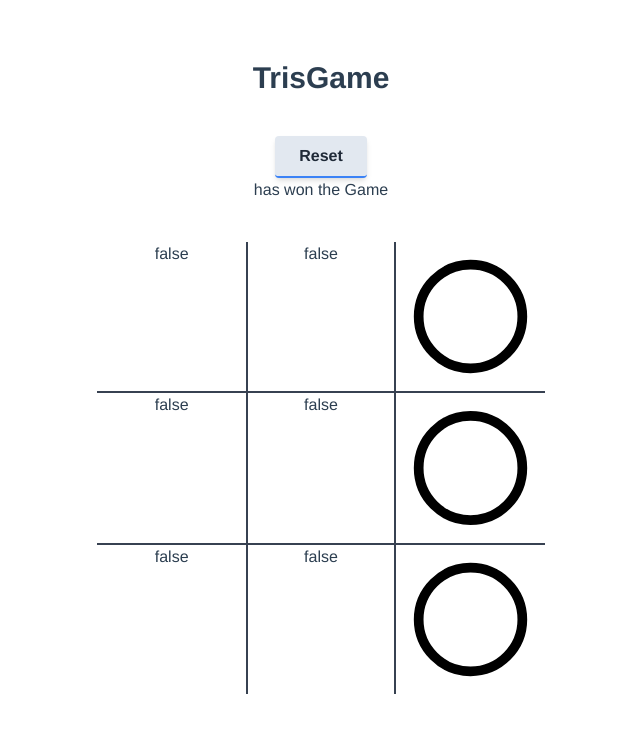
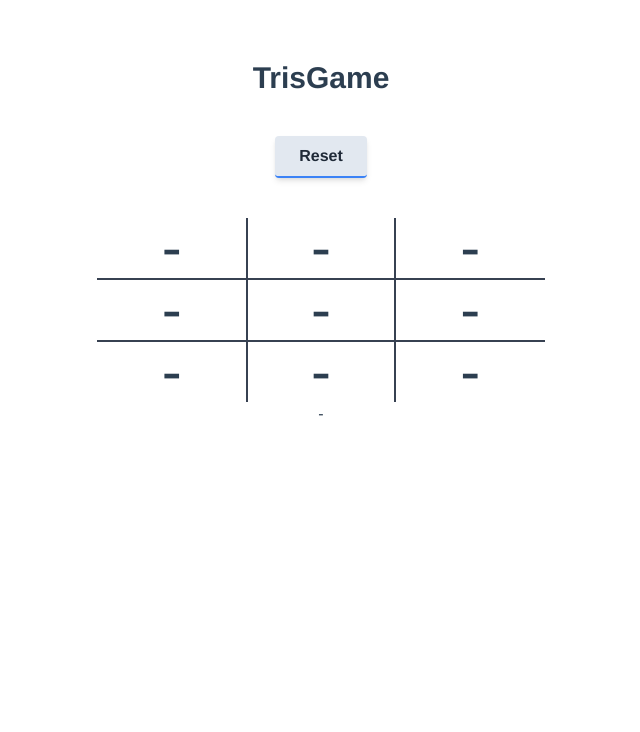
Before and after one commit to Gabgri/trisgame, a Vue app: page / in a window 1280 px wide. Both pictures are taken after a click on the button "Start Your Game!". Shown: the top 732 px of the page, without its empty margins (319-959 px from the left). Built offline with nearby package versions, Linux system fonts and the light colour scheme.

Commit message:
Component Box to handle single x and o

```diff
--- a/src/App.vue
+++ b/src/App.vue
@@ -1,13 +1,15 @@
 <template>
   <h1 class="mb-10 text-3xl font-bold">TrisGame</h1>
 
-  <button class="bg-slate-200 text-gray-800 font-bold rounded border-b-2 border-blue-500 hover:border-blue-600 hover:bg-blue-500 hover:text-white shadow-md py-2 px-6 inline-flex items-center"
-  v-show="!isStarted" @click="startGame">Start Your Game!</button>
+  <button v-show="!isStarted" @click="startGame"
+  class="bg-slate-200 text-gray-800 font-bold rounded border-b-2 border-blue-500 hover:border-blue-600 hover:bg-blue-500 hover:text-white shadow-md py-2 px-6 inline-flex items-center">
+  Start Your Game!</button>
 
-  <button class="bg-slate-200 text-gray-800 font-bold rounded border-b-2 border-blue-500 hover:border-blue-600 hover:bg-blue-500 hover:text-white shadow-md py-2 px-6 inline-flex items-center"
-  v-show="isStarted">Reset</button>
+  <button v-show="isStarted"
+  class="bg-slate-200 text-gray-800 font-bold rounded border-b-2 border-blue-500 hover:border-blue-600 hover:bg-blue-500 hover:text-white shadow-md py-2 px-6 inline-flex items-center">
+  Reset</button>
 
-  <p>{{ opath }} has won the Game</p>
+  <!-- <p> has won the Game</p> -->
   <Grid v-if="isStarted" />
 </template>
 
@@ -21,3 +23,9 @@ import { ref } from "vue";
   }
 
 </script>
+
+<!--
+Orizzontali: [1, 2, 3], [4, 5, 6], [7, 8, 9]
+Verticali: [1, 4, 7], [2, 5, 8], [3, 6, 9]
+Diagonali: [1, 5, 9], [3, 5, 7]
+-->
--- a/src/assets/main.css
+++ b/src/assets/main.css
@@ -16,3 +16,7 @@ body {
     color: #2c3e50;
     margin: 60px 10px 10px 10px;
 }
+
+#grid {
+    @apply text-6xl;
+}
--- a/src/components/Box.vue
+++ b/src/components/Box.vue
@@ -1,7 +1,20 @@
 <template>
-    <p>Sono dentro il template box</p>
-    <div>{{ input }}</div>
+<span @click="handler">{{ output }}</span>
 </template>
 
 <script setup>
+import { ref } from "vue";
+  let input = false;
+  const output = ref('-');
+
+  function handler() {
+    console.log("clicked");
+    if (input) {
+      output.value = "X";
+    } else {
+      output.value = "O";
+    }
+    input = !input;
+    console.log(input);
+  }
 </script>
--- a/src/components/Grid.vue
+++ b/src/components/Grid.vue
@@ -1,54 +1,35 @@
 <template>
     <!--Grid-->
-    <div class="mx-auto mt-10 max-w-md">
+    <div id="grid" class="mx-auto mt-10 max-w-md">
         <!--Rows-->
         <div class="grid grid-cols-3">
-            <div>{{ input }}</div>
-            <div class="border-x-2 border-gray-700">
-                {{ input }}</div>
-            <img src="../assets/oTris.svg" alt="logo">
-            <!-- <div>{{ input }}</div> -->
+            <Box />
+            <Box class="border-x-2 border-gray-700" />
+            <Box />
         </div>
         <div class="grid grid-cols-3">
-            <div class="border-y-2 border-gray-700">
-                {{ input }}</div>
-            <div class="border-2 border-gray-700">
-                {{ input }}</div>
-            <div class="border-y-2 border-gray-700">
-                <img src="../assets/oTris.svg" alt="logo"></div>
+            <Box class="border-y-2 border-gray-700"/>
+            <Box class="border-2 border-gray-700"/>
+            <Box class="border-y-2 border-gray-700"/>
         </div>
         <div class="grid grid-cols-3">
-            <div>{{ input }}</div>
-            <div class="border-x-2 border-gray-700">
-                {{ input }}</div>
-            <!-- <div>{{ input }}</div> -->
-            <img src="../assets/oTris.svg" alt="logo">
+            <Box />
+            <Box class="border-x-2 border-gray-700"/>
+            <Box />
         </div>
     </div>
 
-
-    <!-- <div class="mx-10 mt-20 ">
-
-        <div class="flex justify-center">
-            <div>{{ input }}</div>
-            <div class="border-x-2 border-gray-700"><p>Riga 1</p></div>
-            <div><p>Riga 1</p></div>
-        </div>
-        <div class="flex justify-center">
-            <div class="border-y-2 border-gray-700"><p>Riga 2</p></div>
-            <div class="border-2 border-gray-700"><p>Riga 2</p></div>
-            <div class="border-y-2 border-gray-700"><p>Riga 2</p></div>
-        </div>
-        <div class="flex justify-center">
-            <div><p>Riga 3</p></div>
-            <div class="border-x-2 border-gray-700"><p>Riga 3</p></div>
-            <div><p>Riga 3</p></div>
-        </div>
-    </div>  -->
+    <Box />
 </template>
 
 <script setup>
-  const input = false;
-  const output = 'x';
+import Box from "./Box.vue";
+
 
 </script>
+
+<!--
+Orizzontali: [1, 2, 3], [4, 5, 6], [7, 8, 9]
+Verticali: [1, 4, 7], [2, 5, 8], [3, 6, 9]
+Diagonali: [1, 5, 9], [3, 5, 7]
+-->
```
